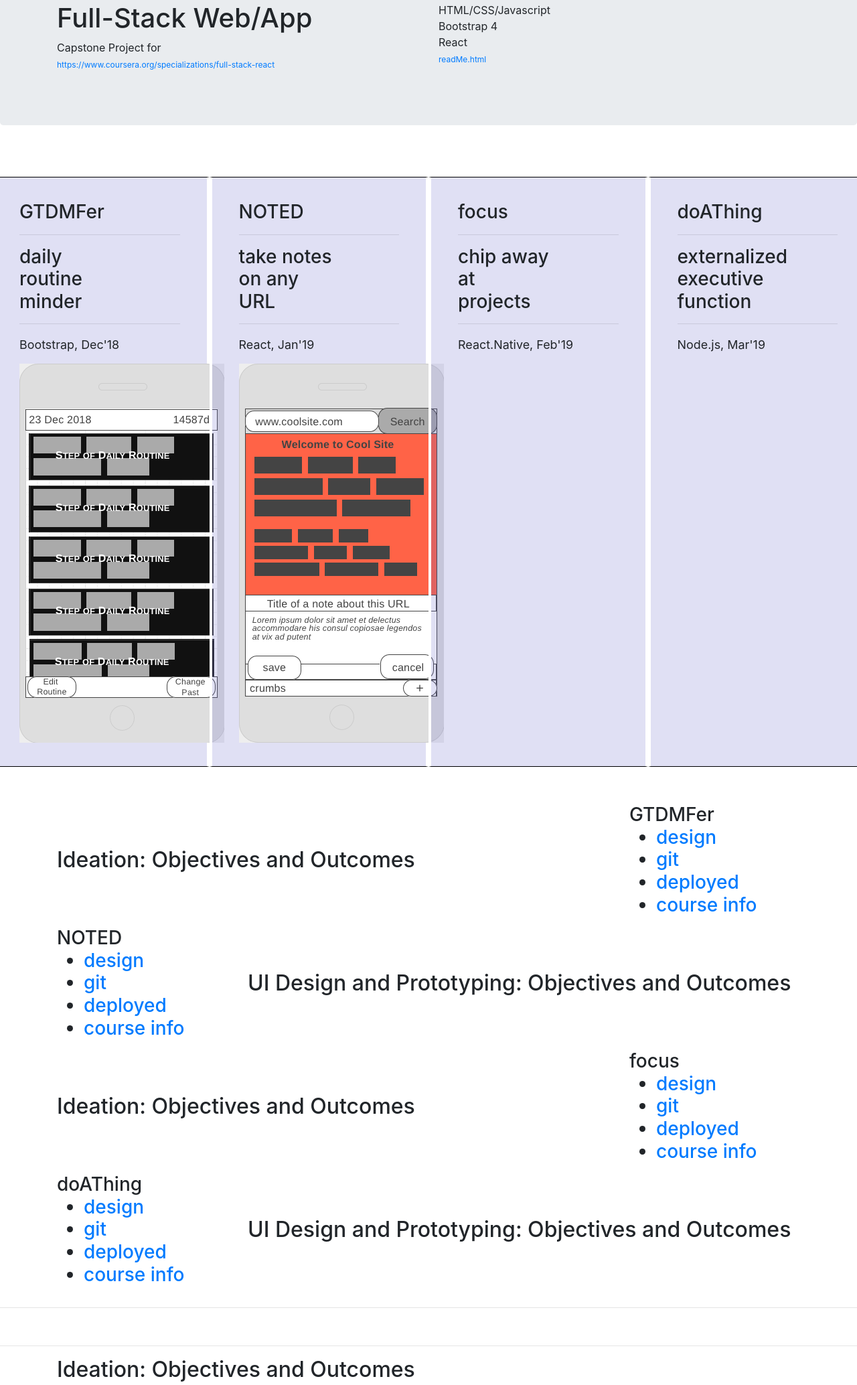
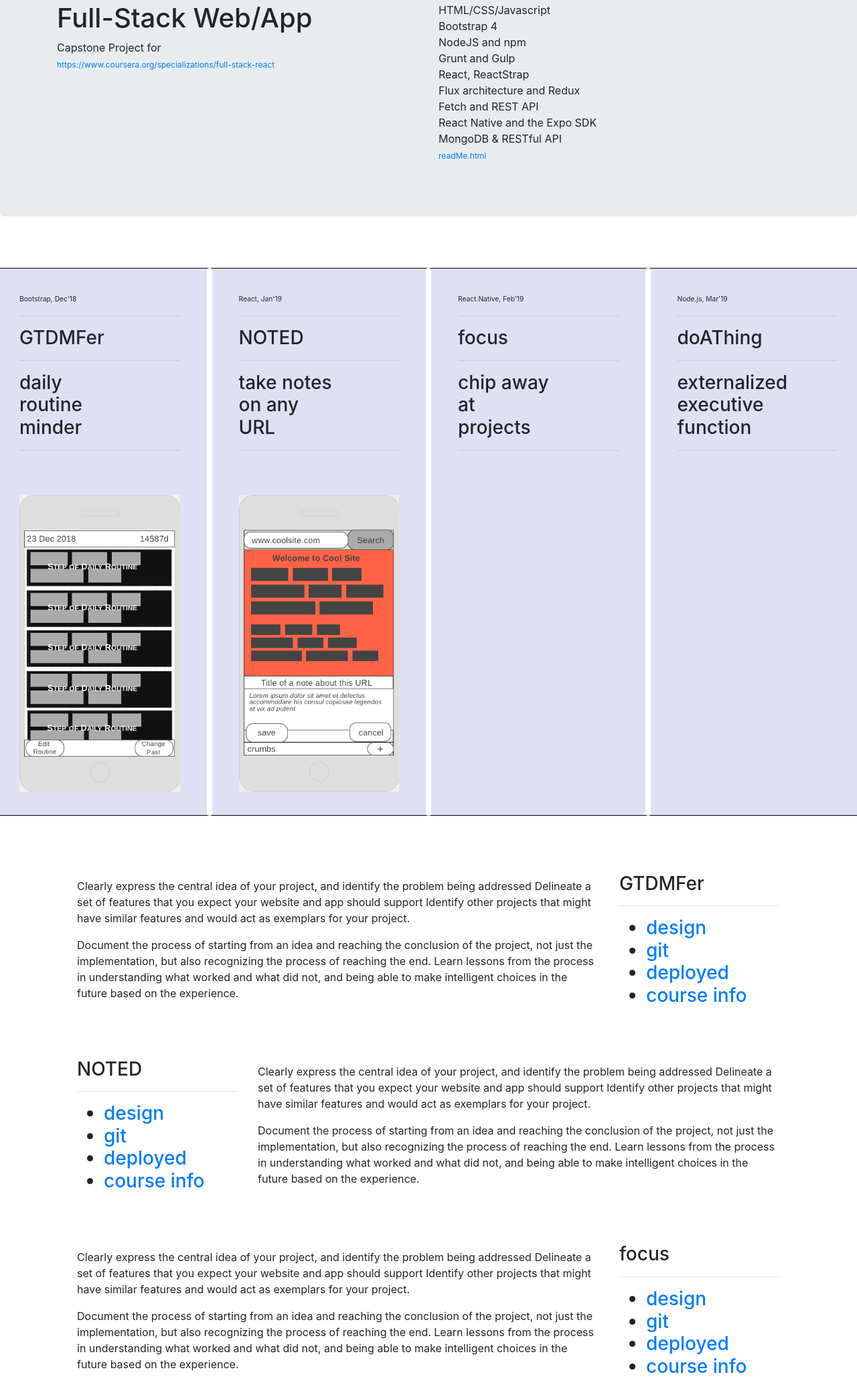
Before and after one commit to claudette401/capstoneMeta, a website: page index.html in a window 1280 px wide. Shown: the part 61-2129 px from the top of the page at 67% size. Drawn offline with nearby package versions, Linux system fonts and the light colour scheme.

Commit message:
adding wireframes to index. playing w formatting

```diff
--- a/index.html
+++ b/index.html
@@ -27,10 +27,11 @@
             border-right: 4px solid white;
             border-top: 1px solid black;
             border-bottom: 1px solid black;
-
-
         }
         .a_component p {font-size: 80%;}
+        .a_component img {width: 100%; padding-top: 50px;}
+
+        div.row-content {padding: 30px;}
     </style>
 
 </head>
@@ -49,7 +50,13 @@
                         <ul class="list-unstyled">
                             <li>HTML/CSS/Javascript</li>
                             <li>Bootstrap 4</li>
-                            <li>React</li>
+                            <li>NodeJS and npm</li>
+                            <li>Grunt and Gulp</li>
+                            <li>React, ReactStrap</li>
+                            <li>Flux architecture and Redux</li>
+                            <li>Fetch and REST API</li>
+                            <li>React Native and the Expo SDK</li>
+                            <li>MongoDB &amp; RESTful API</li>
                             <li><a class="detailed_link" href="readME.html">readMe.html</a></li>
                         </ul>
                     </nav>
@@ -65,21 +72,25 @@
 <div class="container the_components  align-items-center justify-content-center">
     <div class="row component_details">
         <div class="col-12 col-sm-6 col-md-3 a_component">
-            <h3>GTDMFer<hr>daily<br>routine<br>minder</p><hr><p><small>Bootstrap, Dec'18</small></p></h3>
+            <p><small>Bootstrap, Dec'18</small></p><hr>
+            <h3>GTDMFer<hr>daily<br>routine<br>minder</p><hr></h3>
             <img src="images/GTDMFer_xs_wireframe.png">
         </div>
 
         <div class="col-12 col-sm-6 col-md-3 a_component">
-            <h3>NOTED<hr>take notes <br>on any<br>URL</p><hr><p><small>React, Jan'19</small></p></h3>
+            <p><small>React, Jan'19</small></p><hr>
+            <h3>NOTED<hr>take notes <br>on any<br>URL</p><hr></h3>
             <img src="images/NOTED_xs_wireframe.png">
         </div>
 
         <div class="col-12 col-sm-6 col-md-3 a_component">
-            <h3>focus<hr>chip away<br>at<br>projects</p><hr><p><small>React.Native, Feb'19</small></p></h3>
+            <p><small>React.Native, Feb'19</small></p><hr>
+            <h3>focus<hr>chip away<br>at<br>projects</p><hr></h3>
         </div>
 
         <div class="col-12 col-sm-6 col-md-3 a_component">
-            <h3>doAThing<hr>externalized<br>executive<br>function</p><hr><p><small>Node.js, Mar'19</small></p></h3>
+            <p><small>Node.js, Mar'19</small></p><hr>
+            <h3>doAThing<hr>externalized<br>executive<br>function</p><hr></h3>
         </div>
 
     </div>
@@ -90,7 +101,7 @@
 
         <div class="row row-content align-items-center">
             <div class="col-12 col-sm-4 order-sm-last col-md-3">
-                <h3>GTDMFer
+                <h3>GTDMFer<hr>
                     <ul class="a_component_detail">
                        <li><a href="https://github.com/claudette401/gtdmfer/issues?q=is%3Aopen+is%3Aissue+label%3Adesign">design</a></li>
                         <li><a href="https://github.com/claudette401/gtdmfer">git</a></li>
@@ -102,16 +113,16 @@
             </div>
 
             <div class="col col-sm order-sm-first col-md">
-               <h2>Ideation: Objectives and Outcomes</h2>
-
-                <p></p>
+               <p>Clearly express the central idea of your project, and identify the problem being addressed Delineate a set of features that you expect your website and app should support Identify other projects that might have similar features and would act as exemplars for your project.</p>
+               <p>  Document the process of starting from an idea and reaching the conclusion of the project, not just the implementation, but also recognizing the process of reaching the end.
+                Learn lessons from the process in understanding what worked and what did not, and being able to make intelligent choices in the future based on the experience.</p>
             </div>
         </div>
 
 
         <div class="row row-content align-items-center">
             <div class="col-12 col-sm-4 col-md-3">
-                <h3>NOTED
+                <h3>NOTED<hr>
                     <ul class="a_component_detail">
                        <li><a href="https://github.com/claudette401/noted/issues?q=is%3Aopen+is%3Aissue+label%3Adesign">design</a></li>
                         <li><a href="https://github.com/claudette401/noted">git</a></li>
@@ -122,16 +133,16 @@
             </div>
 
             <div class="col col-sm col-md">
-                <h2>UI Design and Prototyping: Objectives and Outcomes</h2>
-
-                <p></p>
+               <p>Clearly express the central idea of your project, and identify the problem being addressed Delineate a set of features that you expect your website and app should support Identify other projects that might have similar features and would act as exemplars for your project.</p>
+               <p>  Document the process of starting from an idea and reaching the conclusion of the project, not just the implementation, but also recognizing the process of reaching the end.
+                Learn lessons from the process in understanding what worked and what did not, and being able to make intelligent choices in the future based on the experience.</p>
             </div>
         </div>
 
 
         <div class="row row-content align-items-center">
             <div class="col-12 col-sm-4 order-sm-last col-md-3">
-                <h3>focus
+                <h3>focus<hr>
                    <ul class="a_component_detail">
                        <li><a href="https://github.com/claudette401/focus/issues?q=is%3Aopen+is%3Aissue+label%3Adesign">design</a></li>
                         <li><a href="https://github.com/claudette401/focus">git</a></li>
@@ -143,16 +154,16 @@
             </div>
 
             <div class="col col-sm order-sm-first col-md">
-               <h2>Ideation: Objectives and Outcomes</h2>
-
-                <p></p>
+               <p>Clearly express the central idea of your project, and identify the problem being addressed Delineate a set of features that you expect your website and app should support Identify other projects that might have similar features and would act as exemplars for your project.</p>
+               <p>  Document the process of starting from an idea and reaching the conclusion of the project, not just the implementation, but also recognizing the process of reaching the end.
+                Learn lessons from the process in understanding what worked and what did not, and being able to make intelligent choices in the future based on the experience.</p>
             </div>
         </div>
 
 
         <div class="row row-content align-items-center">
             <div class="col-12 col-sm-4 col-md-3">
-                <h3>doAThing
+                <h3>doAThing<hr>
                    <ul class="a_component_detail">
                        <li><a href="https://github.com/claudette401/doAThing/issues?q=is%3Aopen+is%3Aissue+label%3Adesign">design</a></li>
                         <li><a href="https://github.com/claudette401/doAThing">git</a></li>
@@ -163,9 +174,9 @@
             </div>
 
             <div class="col col-sm col-md">
-                <h2>UI Design and Prototyping: Objectives and Outcomes</h2>
-
-                <p></p>
+               <p>Clearly express the central idea of your project, and identify the problem being addressed Delineate a set of features that you expect your website and app should support Identify other projects that might have similar features and would act as exemplars for your project.</p>
+               <p>  Document the process of starting from an idea and reaching the conclusion of the project, not just the implementation, but also recognizing the process of reaching the end.
+                Learn lessons from the process in understanding what worked and what did not, and being able to make intelligent choices in the future based on the experience.</p>
             </div>
         </div>
 </div>
```
